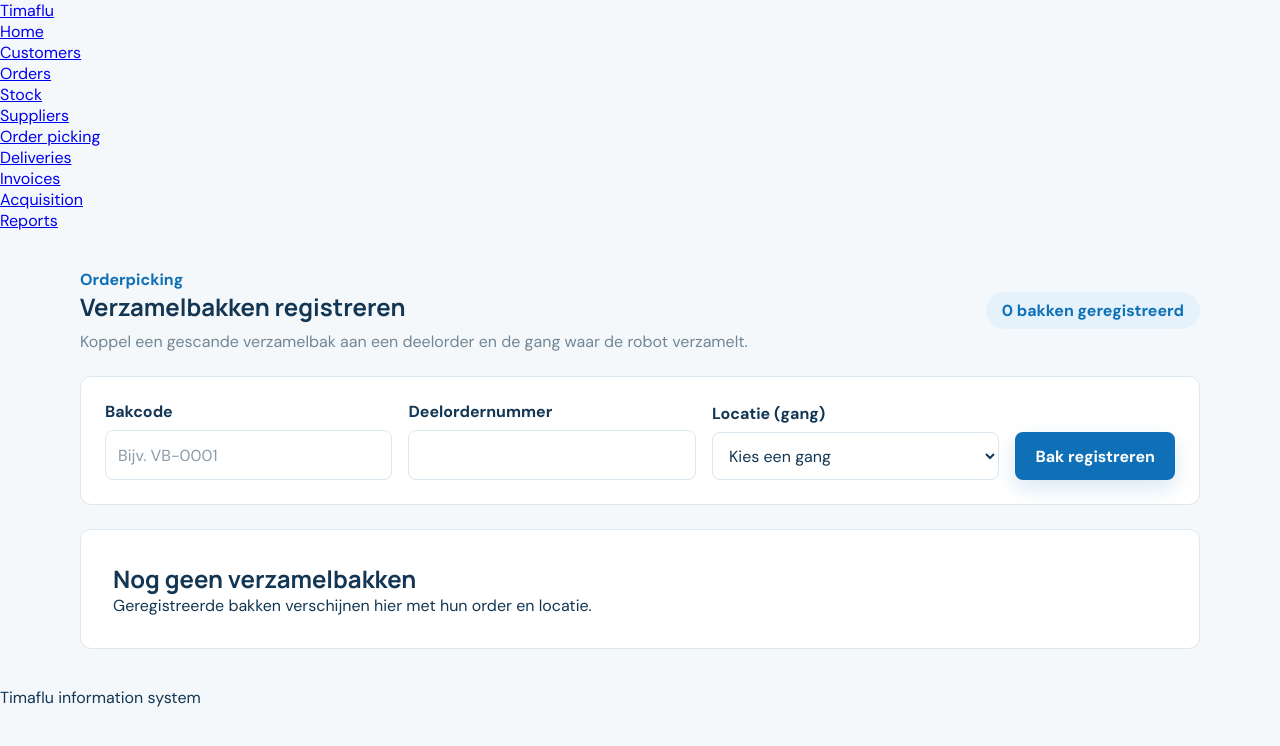
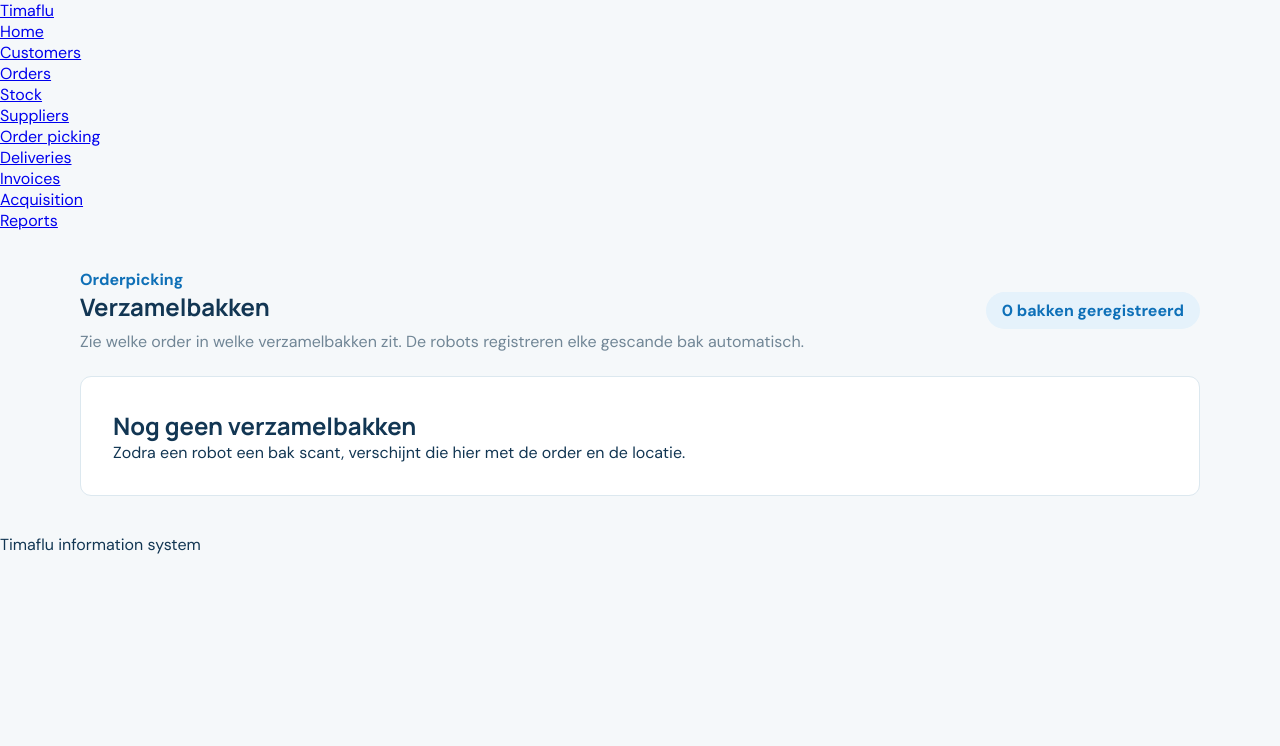
Before and after one commit to ViktorQorri/Project-Timaflu, a Flask app: page /order-picking in a window 1280 px wide. Shown: the top 746 px of the page. Run offline with Flask 3, Linux system fonts and the light colour scheme; data that the repository does not hold is empty.

Commit message:
Register picking bins through the robot API instead of a form
Robots scan the bin code and send it to the system, so registration is a
JSON POST /api/picking-bins with the aisle, sub-order and bin code, as in
the robot communication rules in architecture.md. The /order-picking page
now only shows which order is in which bins.

Co-Authored-By: Claude Opus 5.5 <noreply@anthropic.com>

```diff
--- a/code/backend/routes/order_picking.py
+++ b/code/backend/routes/order_picking.py
@@ -1,40 +1,14 @@
-from flask import Blueprint, flash, redirect, render_template, request, url_for
+from flask import Blueprint, render_template
 
 from db import get_connection
-from domain.errors import DomainError
 from repositories.picking_bin_repository import PickingBinRepository
-from services.picking_bin_service import AISLES, PickingBinService
+from services.picking_bin_service import PickingBinService
 
 order_picking = Blueprint("order_picking", __name__)
-
-BIN_FIELDS = ("bin_code", "sub_order_id", "aisle")
 
 
 @order_picking.get("/order-picking")
 def index():
-    """Show the registered picking bins and the form to register one."""
+    """Show which order is in which picking bin. The robots register the bins through the API."""
     service = PickingBinService(PickingBinRepository(get_connection()))
-    return render_template("order_picking.html", bins=service.bins(), aisles=AISLES, form={})
-
-
-@order_picking.post("/order-picking/bins")
-def register_bin():
-    """Link a scanned picking bin to a sub-order and its aisle.
-
-    A rejected bin shows the page again with the message under the fields and the input kept.
-    """
-    form = {field: request.form.get(field, "") for field in BIN_FIELDS}
-    service = PickingBinService(PickingBinRepository(get_connection()))
-    try:
-        registered = service.register(form["bin_code"], form["sub_order_id"], form["aisle"])
-    except DomainError as error:
-        page = render_template(
-            "order_picking.html", bins=service.bins(), aisles=AISLES, form=form, error=str(error)
-        )
-        return page, error.status_code
-    flash(
-        f"Verzamelbak {registered['unieke_code']} is gekoppeld aan order {registered['bestelling_id']} "
-        f"(deelorder {registered['deelorder_id']}, gang {registered['gang']}).",
-        "success",
-    )
-    return redirect(url_for("order_picking.index"))
+    return render_template("order_picking.html", bins=service.bins())
--- a/code/database/queries.sql
+++ b/code/database/queries.sql
@@ -61,7 +61,7 @@ JOIN Deelorder AS d ON d.deelorder_id = v.deelorder_id
 JOIN Robot AS r ON r.robot_id = d.robot_id
 ORDER BY d.bestelling_id ASC, v.deelorder_id ASC, v.unieke_code ASC;
 
--- Registering a scanned picking bin, POST /order-picking/bins
+-- Registering a scanned picking bin, POST /api/picking-bins
 -- Same statements as PickingBinRepository.register() with example values:
 -- bin code 'VB-0001', sub-order 1, aisle 'A'.
 -- Before the INSERT the application rejects a missing or completed sub-order,
--- a/code/frontend/static/css/picking-bins.css
+++ b/code/frontend/static/css/picking-bins.css
@@ -5,69 +5,6 @@
   border-radius: var(--radius-pill);
   padding: 8px 16px;
   font-weight: 700;
-}
-.picking-bins__form {
-  display: flex;
-  flex-wrap: wrap;
-  align-items: flex-end;
-  gap: 16px;
-  margin-bottom: 24px;
-  padding: 24px;
-  background: var(--color-surface);
-  border: 1px solid var(--color-line);
-  border-radius: var(--radius-lg);
-}
-.picking-bins__field {
-  display: flex;
-  flex-direction: column;
-  gap: 8px;
-  flex: 1;
-  min-width: 180px;
-}
-.picking-bins__field label {
-  font-weight: 700;
-}
-.picking-bins__field input,
-.picking-bins__field select {
-  height: 48px;
-  padding: 0 12px;
-  border: 1px solid var(--color-line);
-  border-radius: var(--radius);
-  background: var(--color-surface);
-  color: var(--color-text);
-  font: inherit;
-}
-.picking-bins__field input::placeholder {
-  color: var(--color-text-subtle);
-}
-.picking-bins__field input:focus,
-.picking-bins__field select:focus {
-  outline: none;
-  border-color: var(--color-primary);
-  box-shadow: 0 0 0 3px var(--color-primary-light);
-}
-.picking-bins__submit {
-  height: 48px;
-  border: 0;
-  border-radius: var(--radius);
-  padding: 0 20px;
-  background: var(--color-primary);
-  color: var(--color-surface);
-  box-shadow: var(--shadow-primary);
-  cursor: pointer;
-  font: inherit;
-  font-weight: 700;
-}
-.picking-bins__submit:hover {
-  background: var(--color-primary-dark);
-}
-.picking-bins__error {
-  flex-basis: 100%;
-  padding: 12px 16px;
-  border-radius: var(--radius);
-  background: var(--color-danger-bg);
-  color: var(--color-danger);
-  font-weight: 600;
 }
 .picking-bins__status {
   display: inline-block;
@@ -81,12 +18,4 @@
   background: var(--color-success-bg);
   color: var(--color-success);
 }
-@media (max-width: 760px) {
-  .picking-bins__form {
-    padding: 20px;
-  }
-  .picking-bins__submit {
-    width: 100%;
-  }
-}
 /* End: Issue #17 register picking bins. */
--- a/code/frontend/templates/order_picking.html
+++ b/code/frontend/templates/order_picking.html
@@ -7,37 +7,13 @@
     <header class="stock-dashboard__intro">
       <div>
         <p class="stock-dashboard__eyebrow">Orderpicking</p>
-        <h1 id="picking-bins-title">Verzamelbakken registreren</h1>
-        <p class="stock-dashboard__subtitle">Koppel een gescande verzamelbak aan een deelorder en de gang waar de robot verzamelt.</p>
+        <h1 id="picking-bins-title">Verzamelbakken</h1>
+        <p class="stock-dashboard__subtitle">Zie welke order in welke verzamelbakken zit. De robots registreren elke gescande bak automatisch.</p>
       </div>
       <p class="picking-bins__count" aria-label="{{ bins|length }} verzamelbakken geregistreerd">
         {{ bins|length }} bakken geregistreerd
       </p>
     </header>
-
-    <form method="post" action="{{ url_for('order_picking.register_bin') }}" class="picking-bins__form">
-      <div class="picking-bins__field">
-        <label for="bin-code">Bakcode</label>
-        <input id="bin-code" name="bin_code" value="{{ form.bin_code }}" maxlength="50" placeholder="Bijv. VB-0001" required>
-      </div>
-      <div class="picking-bins__field">
-        <label for="sub-order-id">Deelordernummer</label>
-        <input id="sub-order-id" name="sub_order_id" type="number" min="1" step="1" value="{{ form.sub_order_id }}" required>
-      </div>
-      <div class="picking-bins__field">
-        <label for="aisle">Locatie (gang)</label>
-        <select id="aisle" name="aisle" required>
-          <option value="">Kies een gang</option>
-          {% for aisle in aisles %}
-            <option value="{{ aisle }}"{% if form.aisle|upper == aisle %} selected{% endif %}>Gang {{ aisle }}</option>
-          {% endfor %}
-        </select>
-      </div>
-      <button type="submit" class="picking-bins__submit">Bak registreren</button>
-      {% if error %}
-        <p class="picking-bins__error" role="alert">{{ error }}</p>
-      {% endif %}
-    </form>
 
     {% if bins %}
       <div class="stock-dashboard__table-wrap">
@@ -72,7 +48,7 @@
     {% else %}
       <div class="stock-dashboard__empty" role="status">
         <h2>Nog geen verzamelbakken</h2>
-        <p>Geregistreerde bakken verschijnen hier met hun order en locatie.</p>
+        <p>Zodra een robot een bak scant, verschijnt die hier met de order en de locatie.</p>
       </div>
     {% endif %}
   </section>
```
Also changed, not shown: code/backend/routes/api.py (+30 -1 lines), code/backend/test_picking_bins.py (+45 -19 lines).
